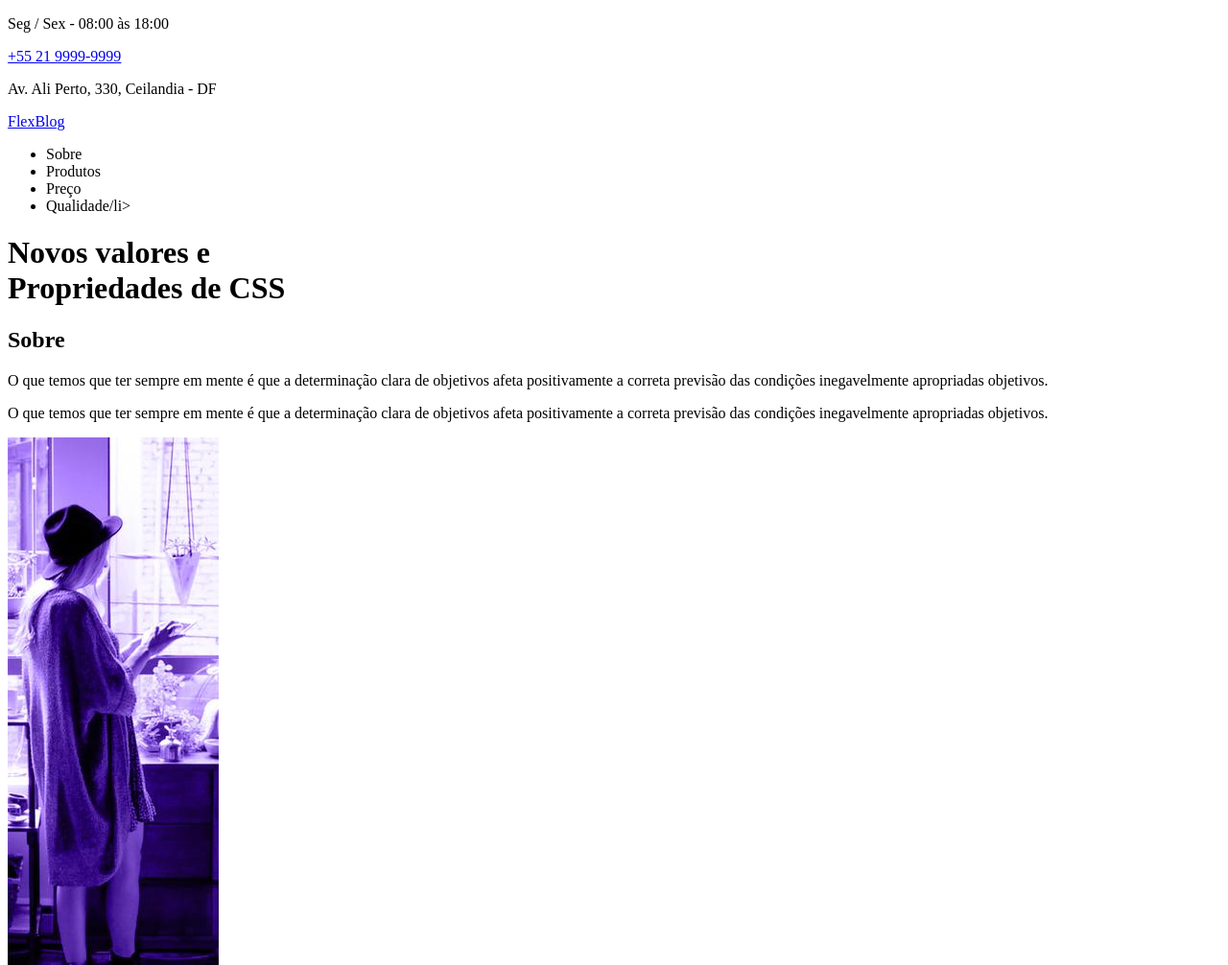
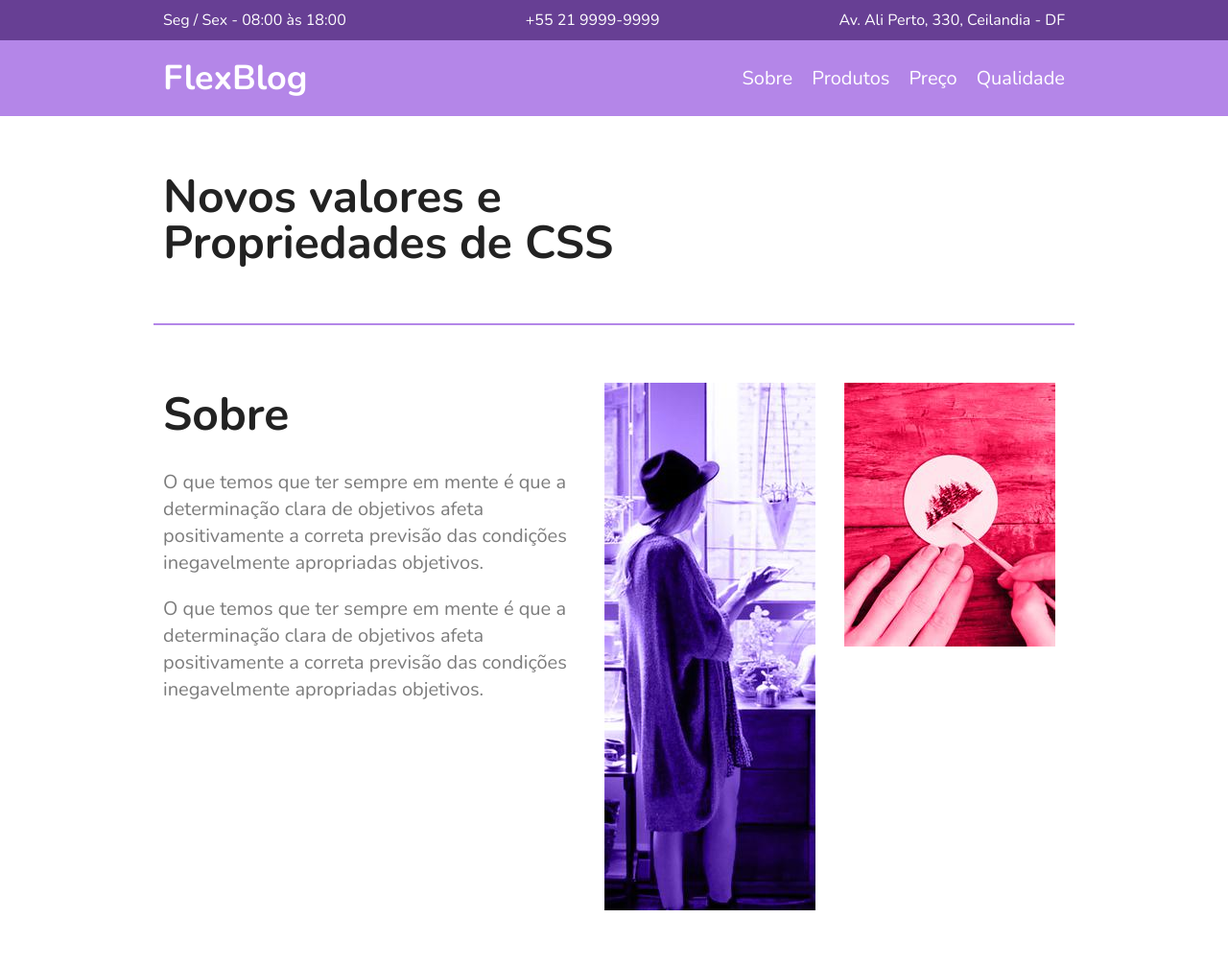
Before and after one commit to JosephMartins/flex-blog, a plain HTML site: page index.html in a window 1280 px wide. Shown: the top 1006 px of the page at 96% size. Drawn offline with nearby package versions, Linux system fonts and the light colour scheme; files that its build step writes are made by us from their sources.

Commit message:
Feature: estilizacao de menus e da primeira section

```diff
--- a/index.html
+++ b/index.html
@@ -4,7 +4,8 @@
   <link href="https://fonts.googleapis.com/css2?family=Nunito:ital,wght@0,400;0,700;1,400&display=swap" rel="stylesheet">
   <meta charset="UTF-8">
   <meta name="viewport" content="width=device-width, initial-scale=1.0, shrink-to-fit=no">
-  <link rel="stylesheet" href="./src/style/styles.css">
+  <link rel="stylesheet" href="./src/styles/globalStyles.css">
+  <link rel="stylesheet" href="./src/styles/styles.css">
   <title>FlexBlog</title>
 </head>
 <body>
@@ -21,12 +22,12 @@
       <div class="menu__logo">
         <a href="#">FlexBlog</a>
       </div>
-      <nav>
+      <nav class="menu__nav">
         <ul>
-          <li href="#sobre">Sobre</li>
-          <li href="#produtos">Produtos</li>
-          <li href="#preco">Preço</li>
-          <li href="#qualidade">Qualidade/li>
+          <li><a href="#sobre">Sobre</a></li>
+          <li><a href="#produtos">Produtos</a></li>
+          <li><a href="#preco">Preço</a></li>
+          <li><a href="#qualidade">Qualidade</a></li>
         </ul>
       </nav>
     </div>
@@ -34,16 +35,16 @@
 
   <h1 class="intro">Novos valores e <br>Propriedades de CSS</h1>
 
-  <section class="sobre" id="sobre">
-    <div class="sobre__info">
+  <section class="about" id="sobre">
+    <div class="about__info">
       <h1>Sobre</h1>
       <p>O que temos que ter sempre em mente é que a determinação clara de objetivos afeta positivamente a correta previsão das condições inegavelmente apropriadas objetivos.</p>
 			<p>O que temos que ter sempre em mente é que a determinação clara de objetivos afeta positivamente a correta previsão das condições inegavelmente apropriadas objetivos.</p>
     </div>
-    <div class="sobre__imgs">
+    <div class="about__imgs">
       <img src="./src/assets/sobre1.jpg" alt="sobre 1">
     </div>
-    <div class="sobre__imgs">
+    <div class="about__imgs">
       <img src="./src/assets/sobre2.jpg" alt="sobre 2">
     </div>
   </section>
--- /dev/null
+++ b/src/styles/globalStyles.css
@@ -0,0 +1,26 @@
+body, h1, h2, p, ul, li, a{
+  margin: 0;
+  padding: 0;
+}
+
+body{
+  font-family: 'Nunito', Helvetica, Arial, sans-serif;
+  color: #222222;
+}
+
+ul{
+  list-style: none;
+}
+
+a{
+  text-decoration: none;
+}
+
+img{
+  display: block;
+  max-width: 100%;
+}
+
+*{
+  box-sizing: border-box;
+}
--- a/src/styles/styles.css
+++ b/src/styles/styles.css
@@ -0,0 +1,107 @@
+.superinfo__bg{
+  background: #673f94;
+  color: #fff;
+}
+
+.superinfo{
+  max-width: 960px;
+
+  margin: 0 auto;
+  display: flex;
+  justify-content: space-between;
+  flex-wrap: wrap;
+  padding-top: 10px;
+}
+
+.superinfo a, .superinfo p{
+  margin: 0 10px 10px 10px;
+}
+
+.superinfo a{
+  color: #fff;
+}
+
+.menu__bg{
+  background: #b486e8;
+}
+
+.menu{
+  max-width: 960px;
+  margin: 0 auto;
+  padding: 15px 0;
+
+  display: flex;
+  flex-wrap: wrap;
+  justify-content: space-between;
+  align-items: center;
+}
+
+.menu a{
+  color: #fff;
+}
+
+.menu__logo{
+  font-size: 2.25em;
+  font-weight: bold;
+  margin: 0 10px;
+}
+
+.menu__nav ul{
+  color: #fff;
+
+  display: flex;
+  flex-wrap: wrap;
+
+}
+
+.menu__nav a{
+  font-size: 1.25em;
+  display: block;
+  padding: 10px;
+}
+
+/* Intro */
+.intro{
+  font-size: 3em;
+  line-height: 1;
+  max-width:  960px;
+  margin: 0 auto;
+  padding: 60px 10px;
+}
+
+/*Sobre */
+
+.about{
+  border-top: 2px solid #b486e8;
+  border-bottom: 2px solid #b486e8;
+
+  max-width: 960px;
+  margin: 0 auto;
+  padding: 60px 0;
+
+  display: flex;
+  flex-wrap: wrap;
+
+}
+
+.about__info{
+  flex: 2 1 300px;
+  margin: 0 10px;
+}
+
+.about__info h1{
+  font-size: 3em;
+  margin-bottom: .5em;
+}
+
+.about__info p{
+  font-size: 1.25em;
+  line-height: 1.4;
+  margin-bottom: 1em;
+  color: #7c7c7c;
+}
+
+.about__imgs{
+  flex: 1 1 160px;
+  margin: 0 10px;
+}
```
